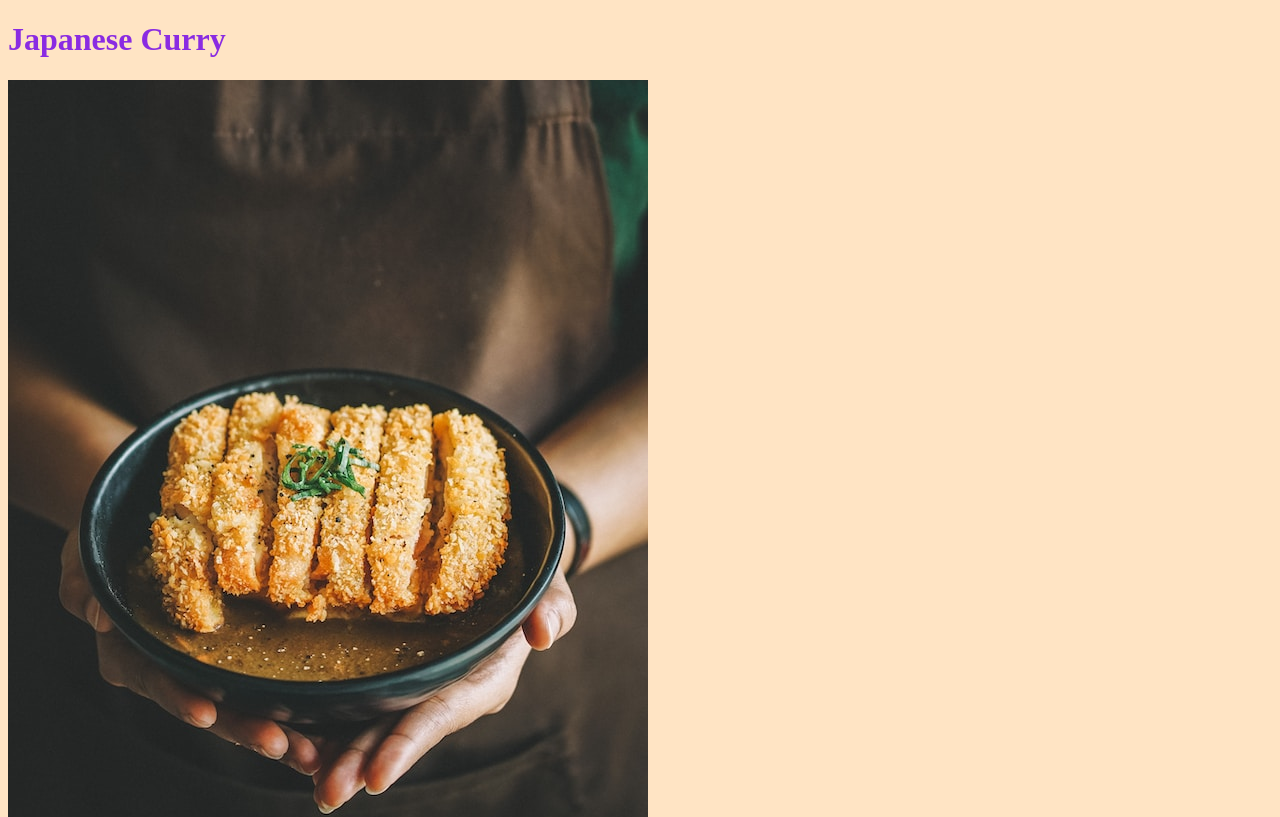
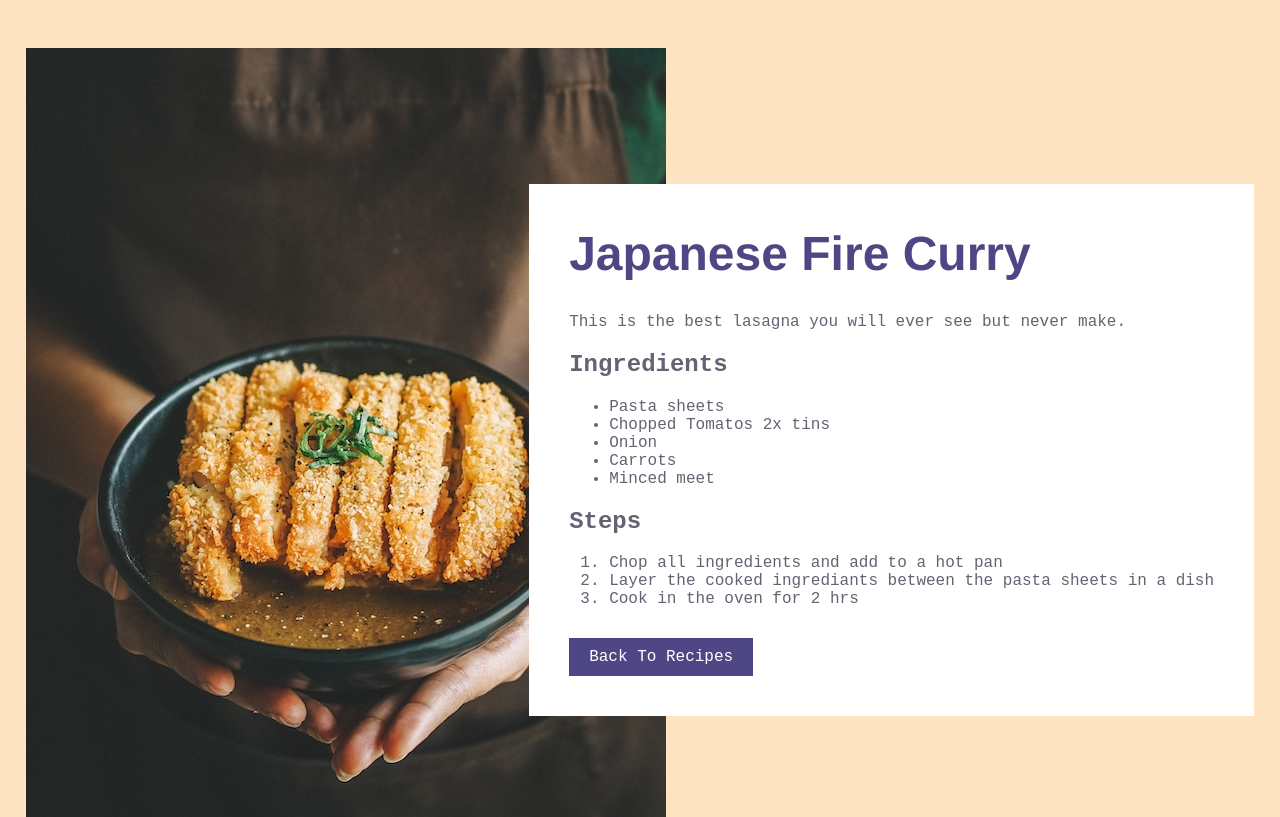
Before and after one commit to Gavin-Steele/odin-recipes, a plain HTML site: page recipes/j-curry.html in a window 1280 px wide. Shown: the top 817 px of the page. Drawn offline with Linux system fonts and the light colour scheme.

Commit message:
Updating individual recipe pages with improved CSS using Flex

```diff
--- a/css/style.css
+++ b/css/style.css
@@ -1,20 +1,41 @@
+* {
+  box-sizing: border-box;
+}
+
 Body {
-    background-color: bisque;
+  background-color: bisque;
 }
 
 h1 {
-    color: blueviolet;
+  font-size: 3rem;
+  font-family: "Franklin Gothic Medium", "Arial Narrow", Arial, sans-serif;
+  color: #4f4785;
 }
 
 .container {
-    background-color: grey;
-    padding: 0 20%;
+  display: flex;
+  gap: 0.2rem;
+  align-items: center;
+  justify-content: center;
+  padding-top: 40px;
 }
-
-.ingredients {
-    color: aliceblue;
+.recipe_image {
+  max-width: 500px;
 }
-
-.steps {
-    color: brown;
+.recipe {
+  font-family: "Courier New", Courier, monospace;
+  background-color: white;
+  color: #656272;
+  padding: 10px 40px;
+  max-width: 80%;
+  max-height: 60%;
 }
+.back_button {
+  margin: 40px 0px;
+}
+.back_button a {
+  color: white;
+  padding: 10px 20px;
+  background-color: #4f4785;
+  text-decoration: none;
+}
--- a/recipes/j-curry.html
+++ b/recipes/j-curry.html
@@ -1,16 +1,22 @@
 <!DOCTYPE html>
 <html lang="en">
-
   <head>
-    <meta charset="UTF-8">
-    <meta name="viewport" content="width=device-width, initial-scale=1.0">
-    <link rel="stylesheet" href="../css/style.css">
+    <meta charset="UTF-8" />
+    <meta name="viewport" content="width=device-width, initial-scale=1.0" />
+    <link rel="stylesheet" href="../css/style.css" />
     <title>Recipes Page</title>
   </head>
 
   <body>
-    <h1>Japanese Curry</h1>
-    <img src="../images/stefen-tan-_sfMD-OhFR8-unsplash.jpg" alt="Home made japanese curry in a dish">
+    <div class="container">
+      <div class="recipe_image">
+        <img
+          src="../images/stefen-tan-_sfMD-OhFR8-unsplash.jpg"
+          alt="Home made japanese curry in a dish"
+        />
+      </div>
+      <div class="recipe">
+        <h1>Japanese Fire Curry</h1>
         <p>This is the best lasagna you will ever see but never make.</p>
         <h2>Ingredients</h2>
         <ul>
@@ -23,9 +29,15 @@
         <h2>Steps</h2>
         <ol>
           <li>Chop all ingredients and add to a hot pan</li>
-        <li>Layer the cooked ingrediants between the pasta sheets in a dish</li>
+          <li>
+            Layer the cooked ingrediants between the pasta sheets in a dish
+          </li>
           <li>Cook in the oven for 2 hrs</li>
         </ol>
+        <div class="back_button">
+          <a href="../index.html">Back To Recipes</a>
+        </div>
+      </div>
+    </div>
   </body>
-
 </html>
```
Also changed, not shown: recipes/fish-chips.html (+17 -6 lines), recipes/lasagna.html (+16 -12 lines). Lines whose indentation alone changed are shown as unchanged.
